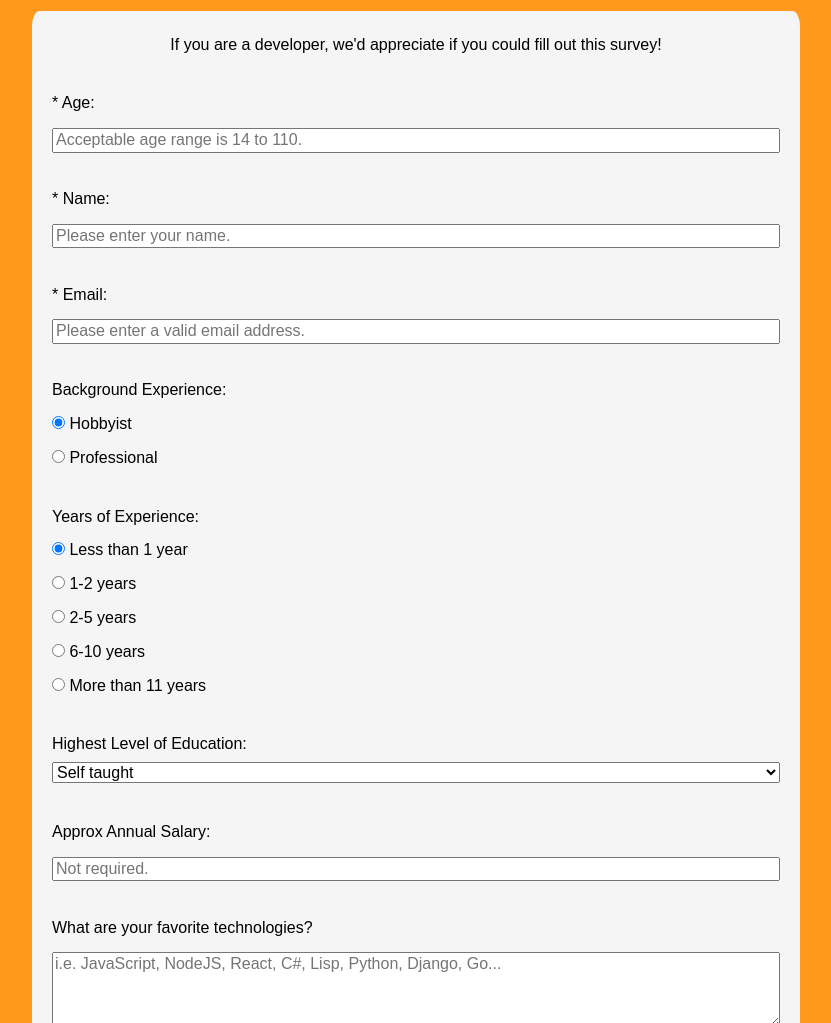
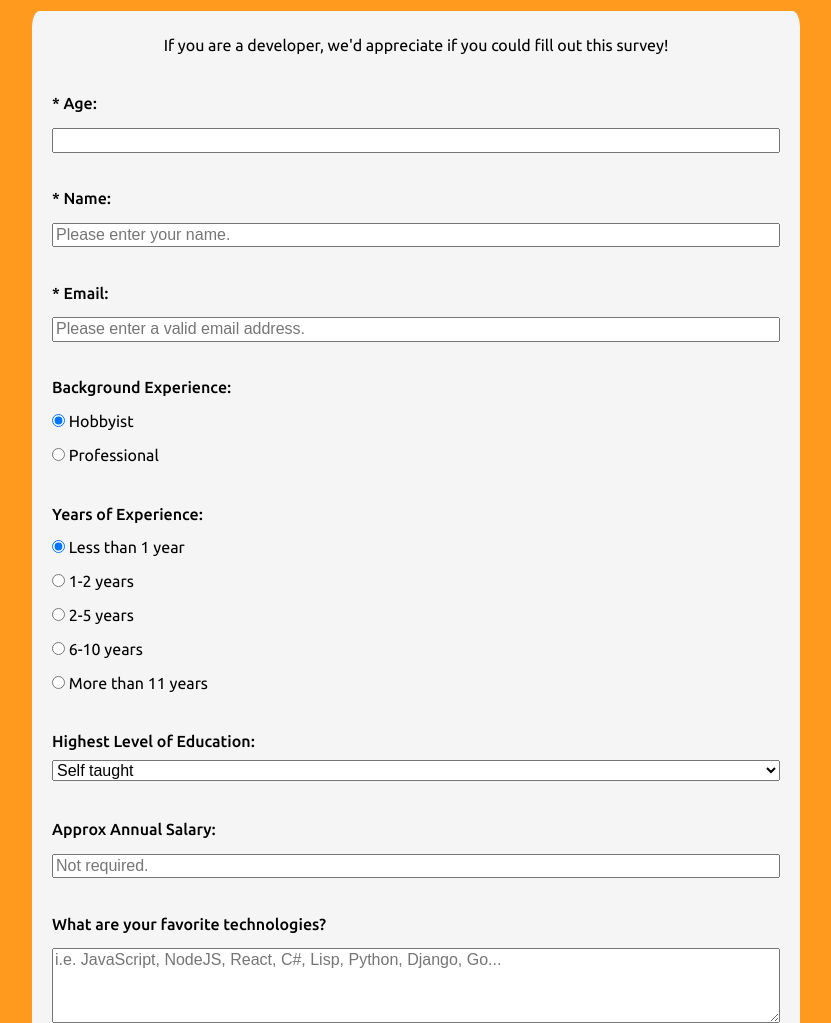
Before and after one commit to ryanjmack/fcc-survey-form, a plain HTML site: page index.html in a window 1280 px wide. Shown: the part 77-1100 px from the top of the page, without its empty margins (224-1055 px from the left). Drawn offline with Linux system fonts and the light colour scheme.

Commit message:
Added google font and added .bold class for survey question headers

```diff
--- a/css/master.css
+++ b/css/master.css
@@ -4,6 +4,7 @@
 
 body {
   background-color: #FF9A1F;
+  font-family: "Ubuntu", sans-serif;
   line-height: 1.8;
   max-width: 100%;
 }
@@ -29,6 +30,10 @@ main p, #title {
 
 form div, main p, #title, .multiple-options, .multiple-options div, .single-option input, .single-option label, .single-option textarea, .single-option select {
   width: 100%;
+}
+
+.bold {
+  font-weight: 500;
 }
 
 .multiple-options, form div {
@@ -66,6 +71,7 @@ form div, main p, #title, .multiple-options, .multiple-options div, .single-opti
 
 #title {
   margin: 15px 0;
+  font-weight: 600;
 }
 
 @media screen and (min-width: 700px) {
--- a/index.html
+++ b/index.html
@@ -21,23 +21,23 @@
       <form id="survey-form" action="#" method="post">
 
         <div class="single-option">
-          <label for="age-input">* Age: </label>
-          <input type="number" id="age-input" min="14" max="110" placeholder="Acceptable age range is 14 to 110." required>
+          <label class="bold" for="age-input">* Age: </label>
+          <input type="number" id="age-input" min="14" max="110" required>
         </div>
 
         <div class="single-option">
-          <label for="name-input">* Name: </label>
+          <label class="bold" for="name-input">* Name: </label>
           <input type="text" id="name-input" placeholder="Please enter your name." required>
         </div>
 
         <div class="single-option">
-          <label for="email-input">* Email: </label>
+          <label class="bold" for="email-input">* Email: </label>
           <input type="email" id="email-input" placeholder="Please enter a valid email address." required>
         </div>
 
         <div class="multiple-options">
-          <div class="">
-            <label for="background">Background Experience: </label>
+          <div>
+            <label class="bold" for="background">Background Experience: </label>
           </div>
           <div class="buttons">
             <label><input type="radio" name="background" checked="checked"> Hobbyist</label>
@@ -46,8 +46,8 @@
         </div>
 
         <div class="multiple-options">
-          <div class="">
-            <label id="years-of-experience">Years of Experience: </label>
+          <div>
+            <label class="bold" id="years-of-experience">Years of Experience: </label>
           </div>
           <div class="buttons">
             <label><input type="radio" name="exp" checked="checked"> Less than 1 year</label>
@@ -60,7 +60,7 @@
 
 
         <div class="single-option">
-          <label for="education-dropdown">Highest Level of Education: </label>
+          <label class="bold" for="education-dropdown">Highest Level of Education: </label>
           <select name="dropdown" id="education-dropdown">
             <option value="Self taught">Self taught</option>
             <option value="Certificate">Certificate</option>
@@ -74,18 +74,18 @@
         </div>
 
         <div class="single-option">
-          <label for="salary-input">Approx Annual Salary: </label>
+          <label class="bold" for="salary-input">Approx Annual Salary: </label>
           <input type="number" id="salary-input" min="0" placeholder="Not required.">
         </div>
 
         <div class="single-option">
-          <label for="technologies-textarea">What are your favorite technologies? </label>
+          <label  class="bold" for="technologies-textarea">What are your favorite technologies? </label>
           <textarea id="technologies-textarea" placeholder="i.e. JavaScript, NodeJS, React, C#, Lisp, Python, Django, Go..."></textarea>
         </div>
 
         <div class="multiple-options">
-          <div class="">
-            <label for="coffee">How do you drink your coffee? Check all that apply!</label>
+          <div>
+            <label class="bold" for="coffee">How do you drink your coffee? Check all that apply!</label>
           </div>
           <div class="buttons">
             <label><input type="checkbox" name="coffee"> Black</label>
```
